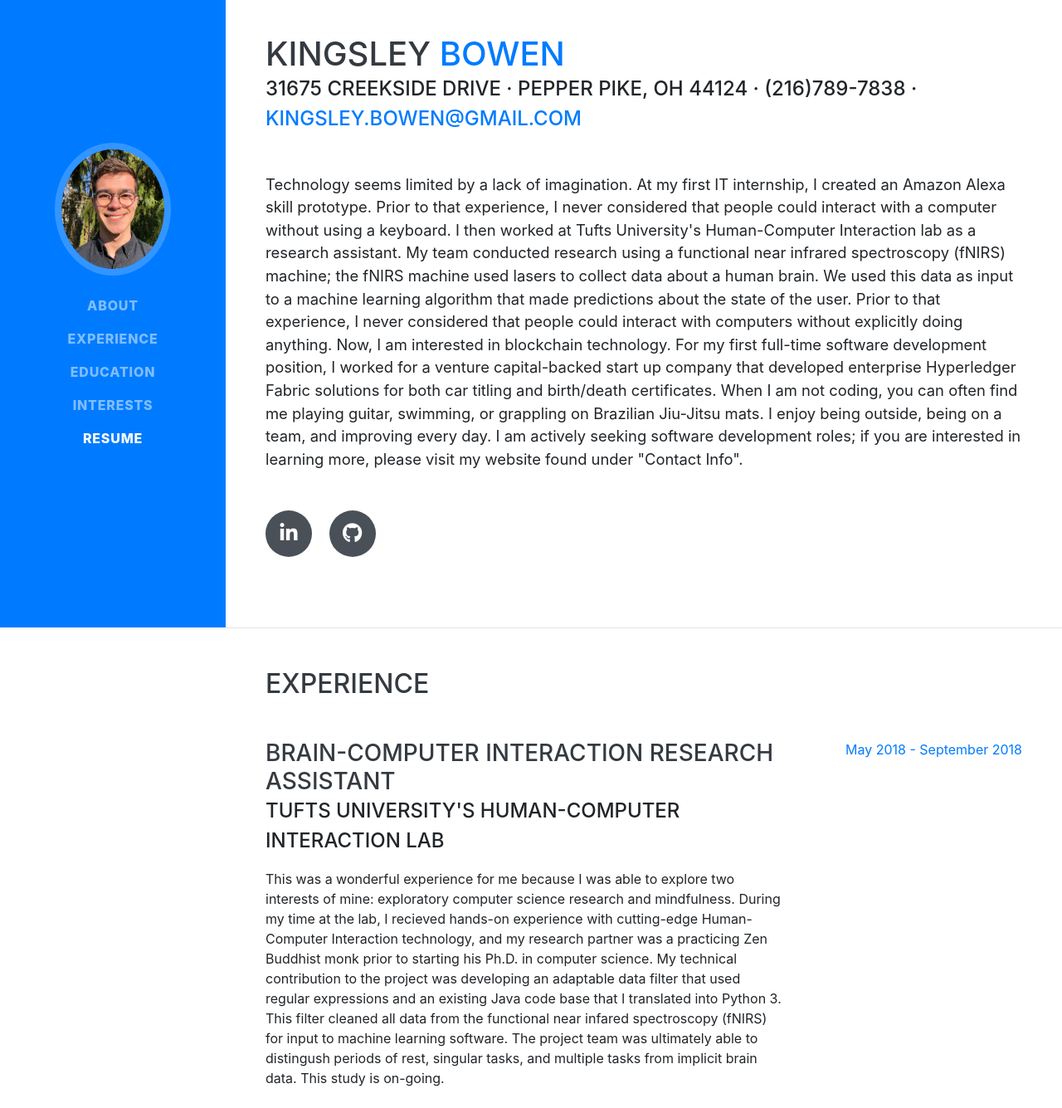
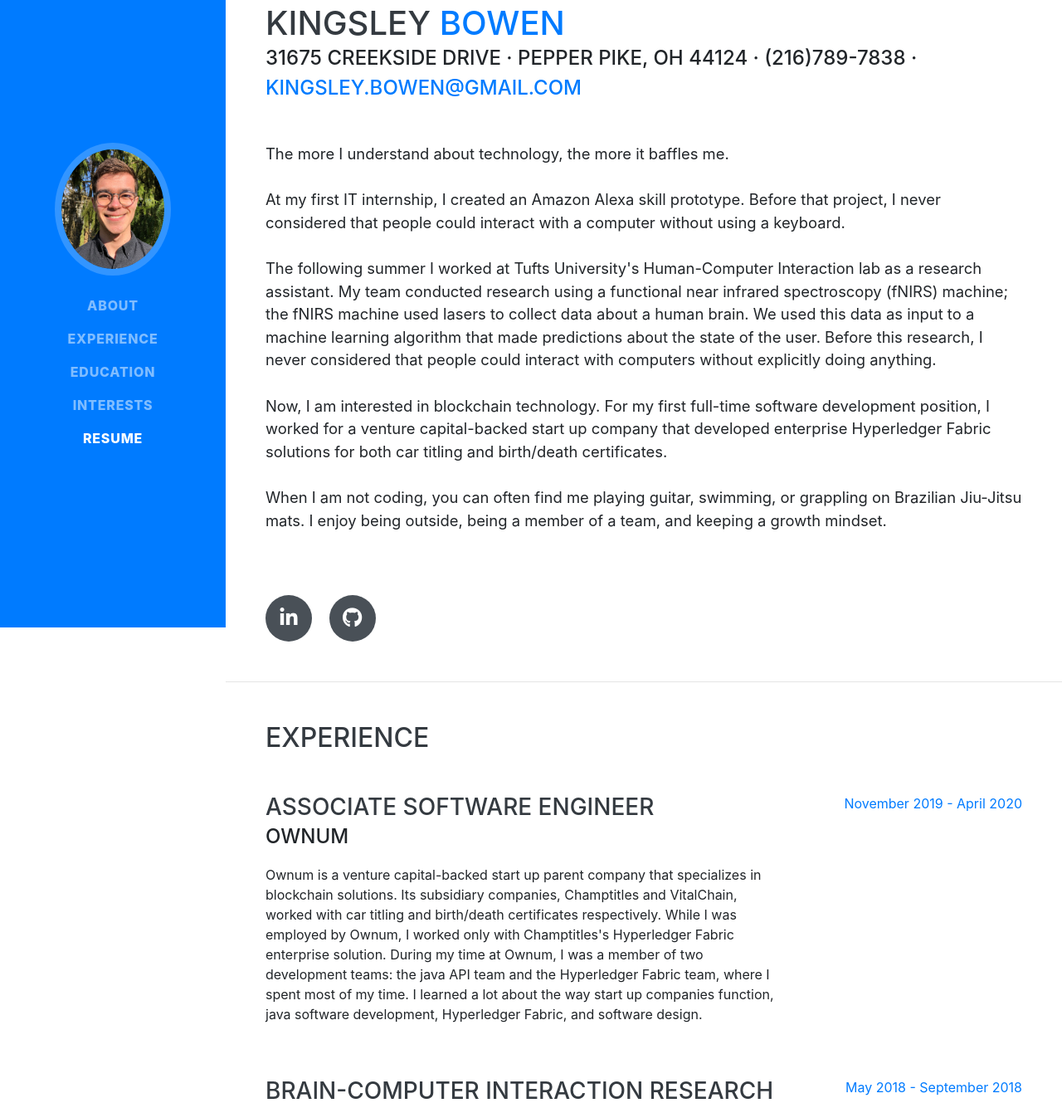
Before and after one commit to kingsleydb/kingsleydb.github.io, a website with bundled scripts: page index.html in a window 1280 px wide. Shown: the part 44-1379 px from the top of the page at 83% size. Built offline with nearby package versions, Linux system fonts and the light colour scheme; a web font is replaced by a local one.

Commit message:
updated html contents

```diff
--- a/index.html
+++ b/index.html
@@ -65,17 +65,17 @@
         <div class="subheading mb-5">31675 Creekside Drive · Pepper Pike, OH 44124 · (216)789-7838 ·
           <a href="mailto:name@email.com">kingsley.bowen@gmail.com</a>
         </div>
-        <p class="lead mb-5"> Technology seems limited by a lack of imagination.
+        <p class="lead mb-5">
+        The more I understand about technology, the more it baffles me. </br> </br>
 
-At my first IT internship, I created an Amazon Alexa skill prototype. Prior to that experience, I never considered that people could interact with a computer without using a keyboard.
+At my first IT internship, I created an Amazon Alexa skill prototype. Before that project, I never considered that people could interact with a computer without using a keyboard.</br> </br>
 
-I then worked at Tufts University's Human-Computer Interaction lab as a research assistant. My team conducted research using a functional near infrared spectroscopy (fNIRS) machine; the fNIRS machine used lasers to collect data about a human brain. We used this data as input to a machine learning algorithm that made predictions about the state of the user. Prior to that experience, I never considered that people could interact with computers without explicitly doing anything.
+The following summer I worked at Tufts University's Human-Computer Interaction lab as a research assistant. My team conducted research using a functional near infrared spectroscopy (fNIRS) machine; the fNIRS machine used lasers to collect data about a human brain. We used this data as input to a machine learning algorithm that made predictions about the state of the user. Before this research, I never considered that people could interact with computers without explicitly doing anything. </br></br>
 
-Now, I am interested in blockchain technology. For my first full-time software development position, I worked for a venture capital-backed start up company that developed enterprise Hyperledger Fabric solutions for both car titling and birth/death certificates.
+Now, I am interested in blockchain technology. For my first full-time software development position, I worked for a venture capital-backed start up company that developed enterprise Hyperledger Fabric solutions for both car titling and birth/death certificates.</br></br>
 
-When I am not coding, you can often find me playing guitar, swimming, or grappling on Brazilian Jiu-Jitsu mats. I enjoy being outside, being on a team, and improving every day.
+When I am not coding, you can often find me playing guitar, swimming, or grappling on Brazilian Jiu-Jitsu mats. I enjoy being outside, being a member of a team, and keeping a growth mindset.</br></br>
 
-I am actively seeking software development roles; if you are interested in learning more, please visit my website found under "Contact Info".
         <div class="social-icons">
           <a href="https://www.linkedin.com/in/kingsleybowen/">
             <i class="fab fa-linkedin-in"></i>
@@ -95,9 +95,20 @@ I am actively seeking software development roles; if you are interested in learn
 
         <div class="resume-item d-flex flex-column flex-md-row justify-content-between mb-5">
           <div class="resume-content">
+            <h3 class="mb-0">Associate Software Engineer</h3>
+            <div class="subheading mb-3">Ownum</div>
+            <p> Ownum is a venture capital-backed start up parent company that specializes in blockchain solutions. Its subsidiary companies, Champtitles and VitalChain, worked with car titling and birth/death certificates respectively. While I was employed by Ownum, I worked only with Champtitles's Hyperledger Fabric enterprise solution. During my time at Ownum, I was a member of two development teams: the java API team and the Hyperledger Fabric team, where I spent most of my time. I learned a lot about the way start up companies function, java software development, Hyperledger Fabric, and software design. </p>
+          </div>
+          <div class="resume-date text-md-right">
+            <span class="text-primary">November 2019 - April 2020</span>
+          </div>
+        </div>
+
+        <div class="resume-item d-flex flex-column flex-md-row justify-content-between mb-5">
+          <div class="resume-content">
             <h3 class="mb-0">Brain-Computer Interaction Research Assistant</h3>
             <div class="subheading mb-3">Tufts University's Human-Computer Interaction Lab</div>
-            <p> This was a wonderful experience for me because I was able to explore two interests of mine: exploratory computer science research and mindfulness. During my time at the lab, I recieved hands-on experience with cutting-edge Human-Computer Interaction technology, and my research partner was a practicing Zen Buddhist monk prior to starting his Ph.D. in computer science. My technical contribution to the project was developing an adaptable data filter that used regular expressions and an existing Java code base that I translated into Python 3. This filter cleaned all data from the functional near infared spectroscopy (fNIRS) for input to machine learning software. The project team was ultimately able to distingush periods of rest, singular tasks, and multiple tasks from implicit brain data. This study is on-going. </p>
+            <p> This was a wonderful experience for me because I was able to explore two interests of mine: exploratory computer science research and mindfulness. During my time at the lab, I recieved hands-on experience with cutting-edge Human-Computer Interaction technology, and my research partner was a Zen Buddhist monk prior to starting his Ph.D. in computer science. My technical contribution to the project was developing an adaptable data filter that used regular expressions and an existing Java code base that I translated into Python 3. This filter cleaned all data from the functional near infared spectroscopy (fNIRS) for input to machine learning software. The project team was ultimately able to distingush periods of rest, singular tasks, and multiple tasks from implicit brain data. This study is on-going. </p>
           </div>
           <div class="resume-date text-md-right">
             <span class="text-primary">May 2018 - September 2018</span>
@@ -155,16 +166,14 @@ I am actively seeking software development roles; if you are interested in learn
     <section class="resume-section p-3 p-lg-5 d-flex align-items-center" id="interests">
       <div class="w-100">
         <h2 class="mb-5">Interests</h2>
-        <p> Outside of software development, I have lots of interets.
+        <p> Outside of software development, I have lots of interests.
 
             <br> <br>
-            Swimming has always played a large role in my personal development. Through swimming, I've learned how to be a team player, how to get along with others who have differing perspectives, how to work relentlessly, how to lead, and how to follow. Throughout my swimming career, I became a captain of both my high school and college swim teams, a 2x Ohio  high school swimming state champion, a multiple time DIII NCAA All-American (most in Tufts University history), a US Open qualifier, and the 2019 New England Small College Athletic Conference Swimmer of the Year.
+            Swimming has always played a large role in my personal development. Through swimming, I've learned how to be a team player, how to cooperate, and how to balance a demanding schedule. Throughout my swimming career, I became a captain of both my high school and college swim teams, a 2x Ohio  high school swimming state champion, a multiple time DIII NCAA All-American (most in Tufts University history), a US Open qualifier, and the 2019 New England Small College Athletic Conference Swimmer of the Year.
             <br> <br>
-            I also love playing music. Growing up, I played piano, viola, and guitar. In middle school, I was the violist section leader in the school orchestra. In high school, I joined the University School jazz band. In college, I played lead guitar in the Kinder Bueno band, occasionally performed with friends at social gatherings, and was a member of the Third Day Gospel choir for three semesters. On top of that, I took several music classes including music theory and songwriting.
+            I also love playing music. Growing up, I played piano, viola, and guitar. In high school, I joined the University School jazz band, where I got the opportunity to perform at Cleveland's House of Blues. In college, I played lead guitar in the Kinder Bueno band, performed with friends at social gatherings, and performed with the Tufts University Third Day Gospel choir for three semesters. On top of that, I took several music classes including music theory and songwriting.
             <br> <br>
-            During my sophomore year of college, I learned about mindfulness and meditation, which changed the way I experience and think of the world and my place in it.
-            <br> <br>
-            I have many other interests, but I would say these three interests speak the most about my character and personality. Thank you for taking the time to read about me!
+            After graduating from college, I realized that I still have my competitive fire, so I joined a Brazilian Jiu-Jitsu gym. I am currently a one stripe white belt.
 
         </p>
       </div>
```
